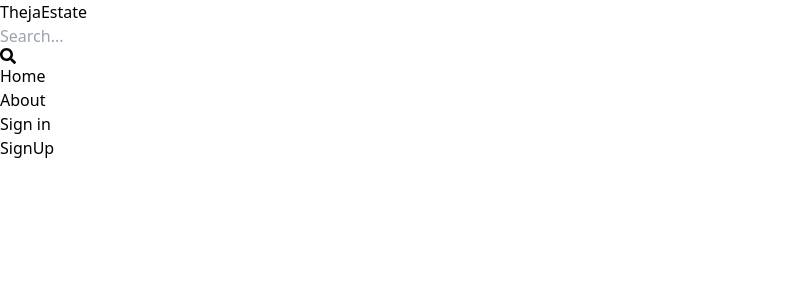
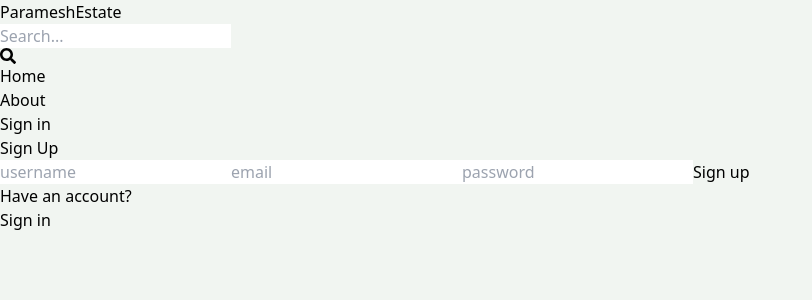
Before and after one commit to MasterTheja/mern-estate, a React (Vite) app in the folder client/: page /sign-up in a window 1280 px wide. Shown: the top 300 px of the page, without its empty margins (0-812 px from the left). Built offline with nearby package versions, Linux system fonts and the light colour scheme.

Commit message:
created Sign-up page

```diff
--- a/client/src/components/Header.jsx
+++ b/client/src/components/Header.jsx
@@ -7,7 +7,7 @@ function Header() {
             <div className='flex justify-between items-center max-w-6xl mx-auto p-3'>
                 <Link to='/'>
                     <h1 className='font-bold text-sm sm:text-xl flex flex-wrap'>
-                        <span className='text-slate-500'>Theja</span>
+                        <span className='text-slate-500'>Paramesh</span>
                         <span className='text-slate-700'>Estate</span>
                     </h1>
                 </Link>
--- a/client/src/index.css
+++ b/client/src/index.css
@@ -1,3 +1,7 @@
 @tailwind base;
 @tailwind components;
 @tailwind utilities;
+
+body{
+    background-color: rgb(241, 245, 241);
+}
--- a/client/src/pages/SignUp.jsx
+++ b/client/src/pages/SignUp.jsx
@@ -1,8 +1,23 @@
+import { Link } from 'react-router-dom'
 import React from 'react'
 
 function SignUp() {
   return (
-    <div>SignUp</div>
+    <div className='p-3 max-w-lg mx-auto'>
+      <h1  className='text-3xl text-center font-semibold my-7'>Sign Up</h1>
+    <form className='flex flex-col gap-4'>
+    <input type="text" placeholder='username' className='border p-3 rounded-lg' id='username' />
+    <input type="text" placeholder='email' className='border p-3 rounded-lg' id='email' />
+    <input type="text" placeholder='password' className='border p-3 rounded-lg' id='password' />
+    <button className='bg-slate-700 text-white p-3 rounded-lg uppercase hover:opacity-95 disabled:opacity-80'>Sign up</button>
+    </form>
+    <div className='flex gap-2 mt-5'>
+      <p>Have an account?</p>
+      <Link to={"/sign-in"}>
+        <span className='text-blue-700'>Sign in</span>
+      </Link>
+    </div>
+    </div>
   )
 }
 
```
